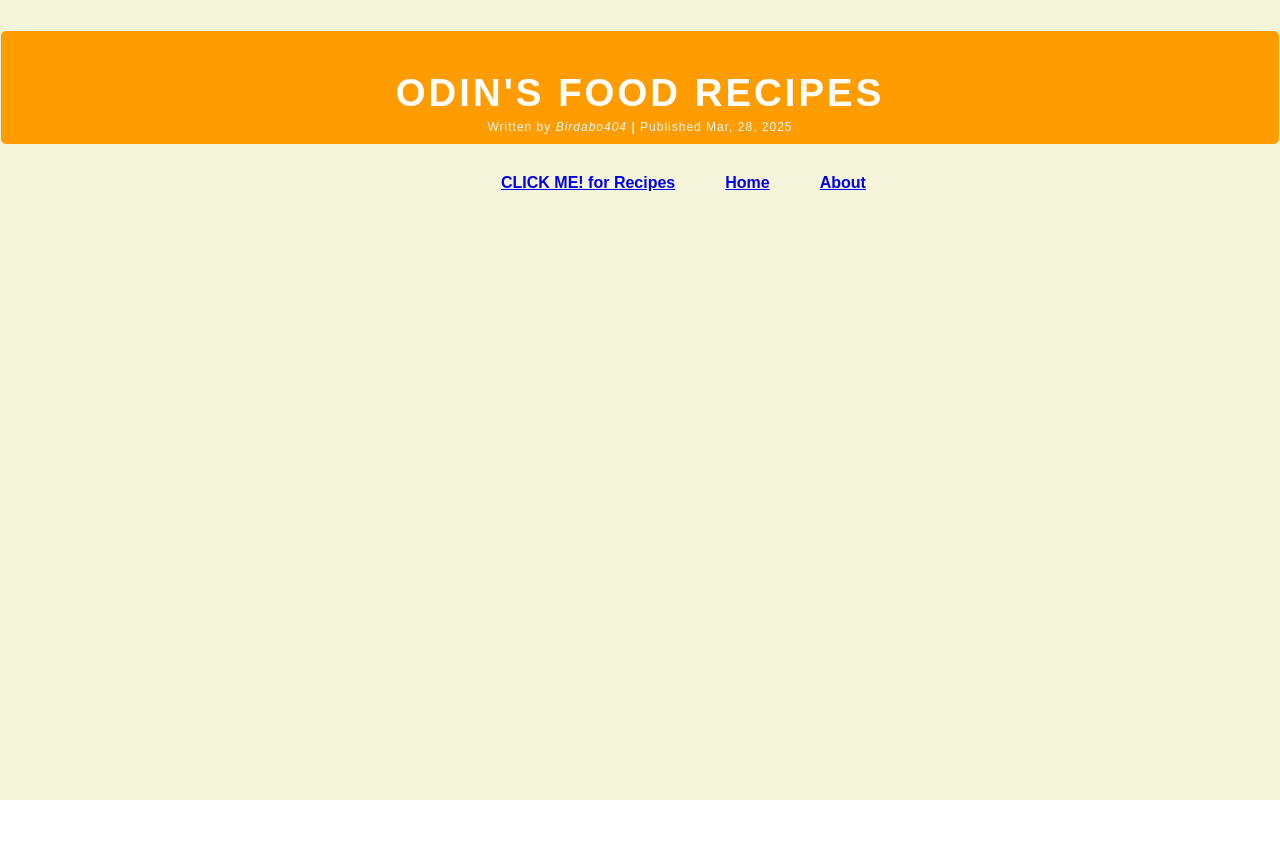
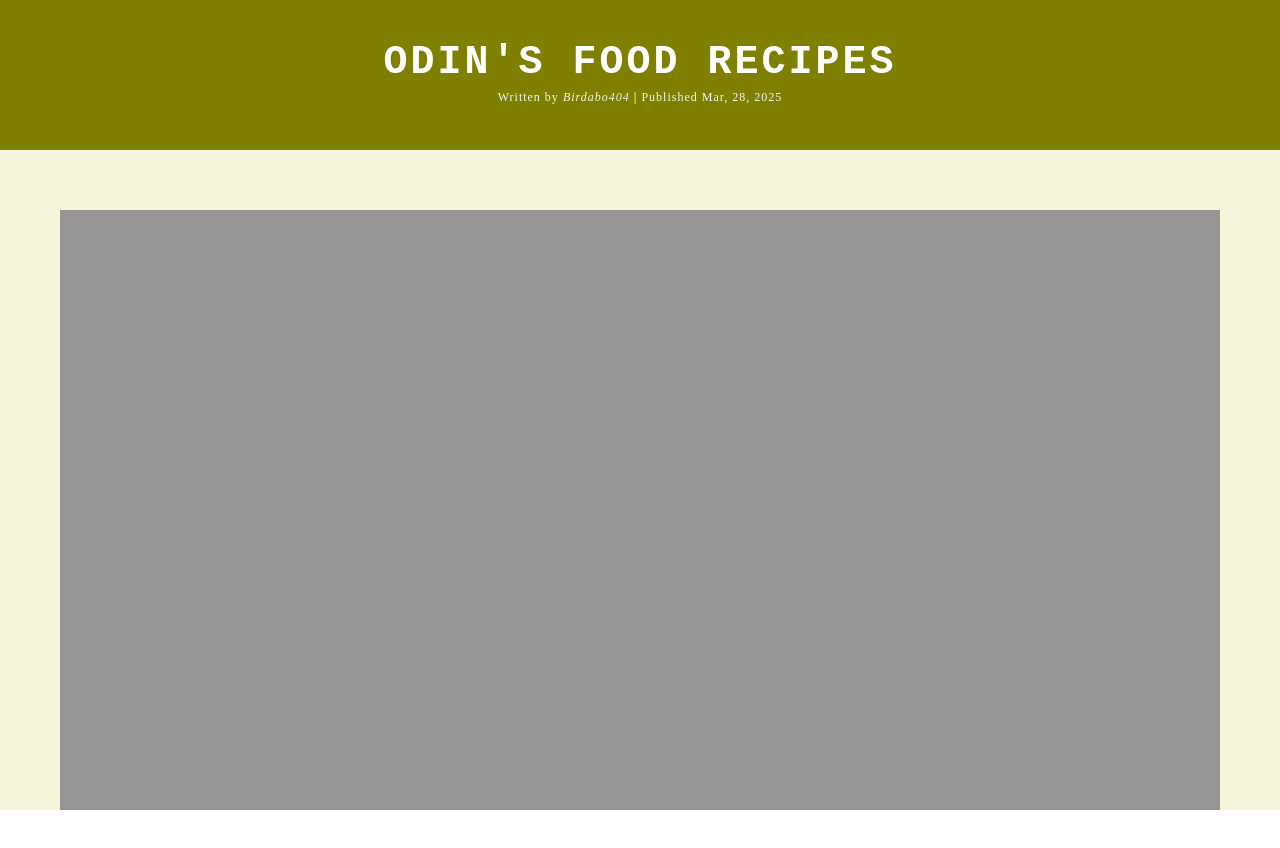
Before and after one commit to Birdabo404/odin-recipes, a plain HTML site: page Odin-Recipes/index.html in a window 1280 px wide. Before the commit the page ends 800 px from the top, so only its background shows below. Drawn offline with Linux system fonts and the light colour scheme.

Commit message:
working in progress

```diff
--- a/Odin-Recipes/index.html
+++ b/Odin-Recipes/index.html
@@ -16,12 +16,7 @@
                 <p>Written by <em>Birdabo404</em> <strong>|</strong> Published Mar, 28, 2025 </p>
             </div>
         </div>
-        <div class="Recipes">
-            <div class="recipe-division">
-                <p> <a href="recipes/Recipes.html" target="_blank" >CLICK ME! for Recipes</a></p>
-                <p> <a href="https://github.com/Birdabo404/webdoo" target="_blank" rel="noopener noreferrer"> Home</a></p>
-                <p> <a href="https://github.com/Birdabo404/odin-recipes" target="_blank" rel="noopener noreferrer"> About</a></p>
-            </div>
+        <div class="website-container">
         </div>
     </div>
 </body>
--- a/Odin-Recipes/main.css
+++ b/Odin-Recipes/main.css
@@ -1,7 +1,6 @@
 *{
     margin: 0;
     padding: 0;
-    font-family: sans-serif;
     box-sizing: border-box;
 }
 
@@ -9,26 +8,24 @@
     width: 100%;
     min-height: 100vh;
     background-color: beige;
-    padding: 1px;
+    padding: 0px;
 }
 
 .platform{
     width: 100%;
-    min-height: 10px;
-    background-color: rgb(255, 157, 0);
-    margin: 30px auto 30px;
-    border-radius: 5px;
+    min-height: 150px;
+    background-color: olive;
 }
 
 .heading1{
+    color: white;
     font-family: monospace;
-    color: white;
     text-align: center;
     padding-top: 40px;
     padding-bottom: 5px;
     letter-spacing: 3px;
-    font-size: larger;
-
+    font-size: x-large;
+    font-weight: bold;
 }
 
 .heading2{
@@ -36,17 +33,13 @@
     text-align: center;
     letter-spacing: 1px;
     font-size: 12px;
-    padding-bottom: 10px;
+    padding-bottom: 20px;
 }
 
-.Recipes{
-    display: flex;
-    flex-direction: column;
-    padding-left: 500px;
+.website-container{
+    background-color: rgb(151, 148, 148);
+    margin: 60px ; /* Adds space around the black box, revealing the beige background */
+    max-width: 1950px; /* Optional: Constrain width */
+    height: 600px;
+    padding: 20px; /* Internal spacing (inside the black box) */
 }
-
-.recipe-division{
-    display: flex;
-    gap: 50px;
-    font-weight: 700;
-}
```
Also changed, not shown: images/MATCHA_20290524_20defaultGettyImages-1337307224.webp (added).
